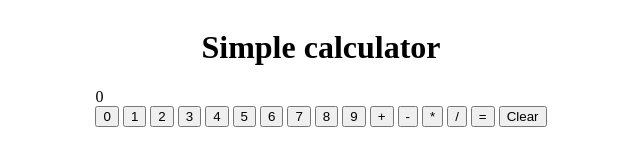
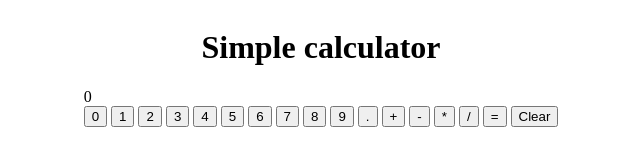
Before and after one commit to Luke1183/odin-calculator, a plain HTML site: page index.html in a window 1280 px wide. Shown: the whole page, without its empty margins (319-959 px from the left). Drawn offline with Linux system fonts and the light colour scheme.

Commit message:
Add decimal point button to HTML file

```diff
--- a/index.html
+++ b/index.html
@@ -21,6 +21,7 @@
         <button class="dig">7</button>
         <button class="dig">8</button>
         <button class="dig">9</button>
+        <button class="dec">.</button>
         <button class="op">+</button>
         <button class="op">-</button>
         <button class="op">*</button>
```
